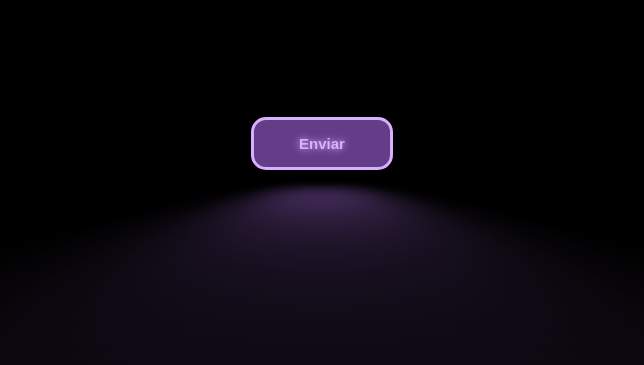
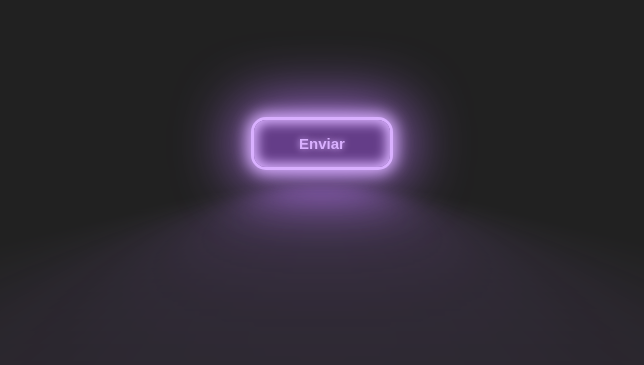
Before and after one commit to Yagolimadasilva/botao-bonito, a plain HTML site: page index.html in a window 1280 px wide. Shown: the part 265-630 px from the top of the page, without its empty margins (318-962 px from the left). Drawn offline with Linux system fonts and the light colour scheme.

Commit message:
Add files via upload

```diff
--- a/style.css
+++ b/style.css
@@ -3,7 +3,7 @@ body{
     display: flex;
     align-items: center;
     justify-content: center;
-    background-color: black;
+    background-color: #212121;
 }
 
 button{
@@ -21,7 +21,7 @@ button{
     background-color: var(--btn-color);
     border-radius: 1em;
     outline: none;
-    box-shadow: 0 0 1em .25 var(--glow-color),
+    box-shadow: 0 0 1em .25em var(--glow-color),
                 0 0 4em 1em var(--glow-spread-color),
                 inset 0 0 0.75em .25em var(--glow-color);
     text-shadow: 0 0 .5em var(--glow-color);
@@ -44,7 +44,12 @@ button::after{
 button:hover{
     color: var(--btn-color);
     background-color: var(--glow-color);
-    box-shadow: 0 0 1em .25 var(--glow-color),
-                0 0 4em 2em var(--glow-spread-color)
-                inset 0 0 .5em .25em var(--glow-color)
+    box-shadow: 0 0 1em .25em var(--glow-color),
+                0 0 4em 2em var(--glow-spread-color),
+                inset 0 0 .5em .25em var(--glow-color);
 }
+button:active {
+    box-shadow: 0 0 0 .6em .25em var(--glow-color),
+                0 0 2.5em 2em var(--glow-spread-color),
+                inset 0 0 .5em .25em var(--glow-color);
+}
```
